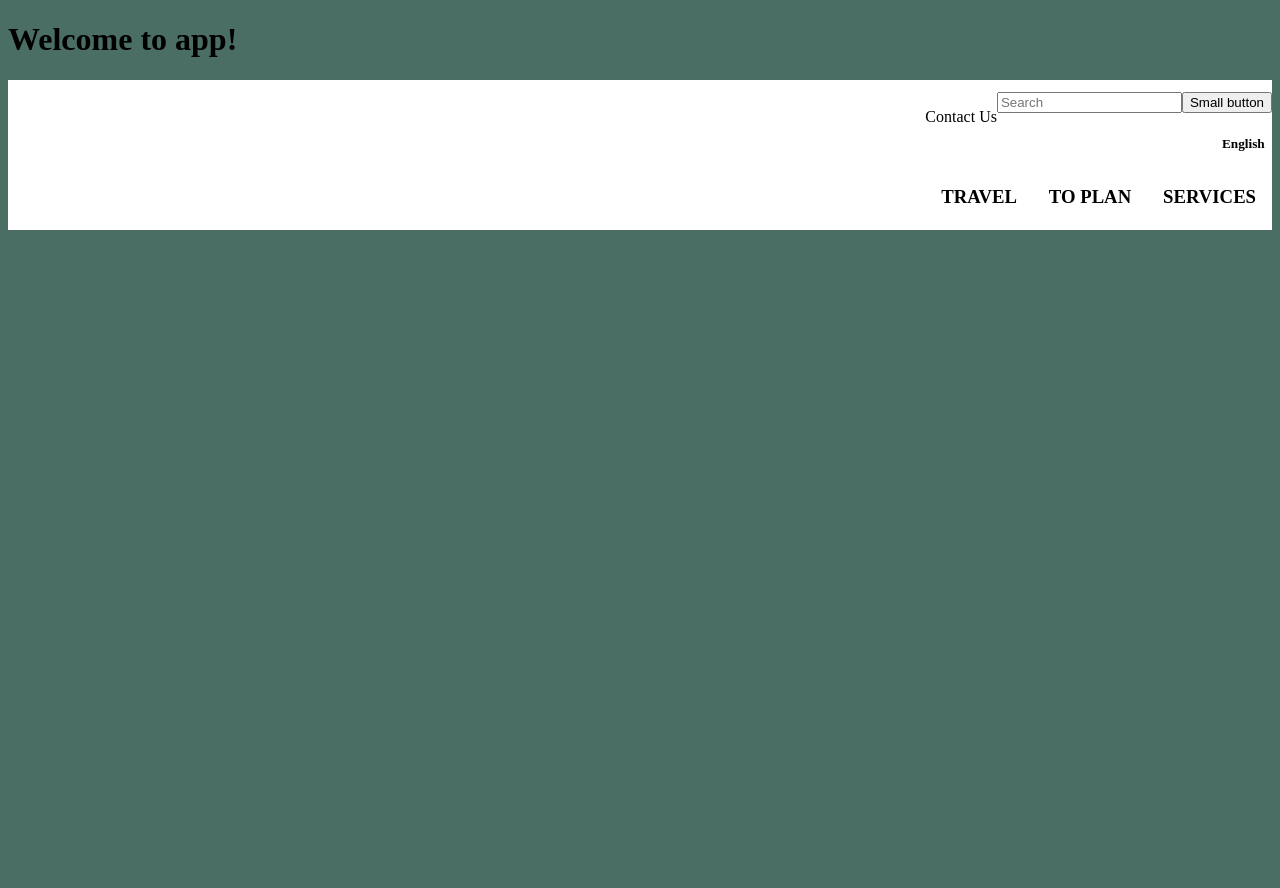
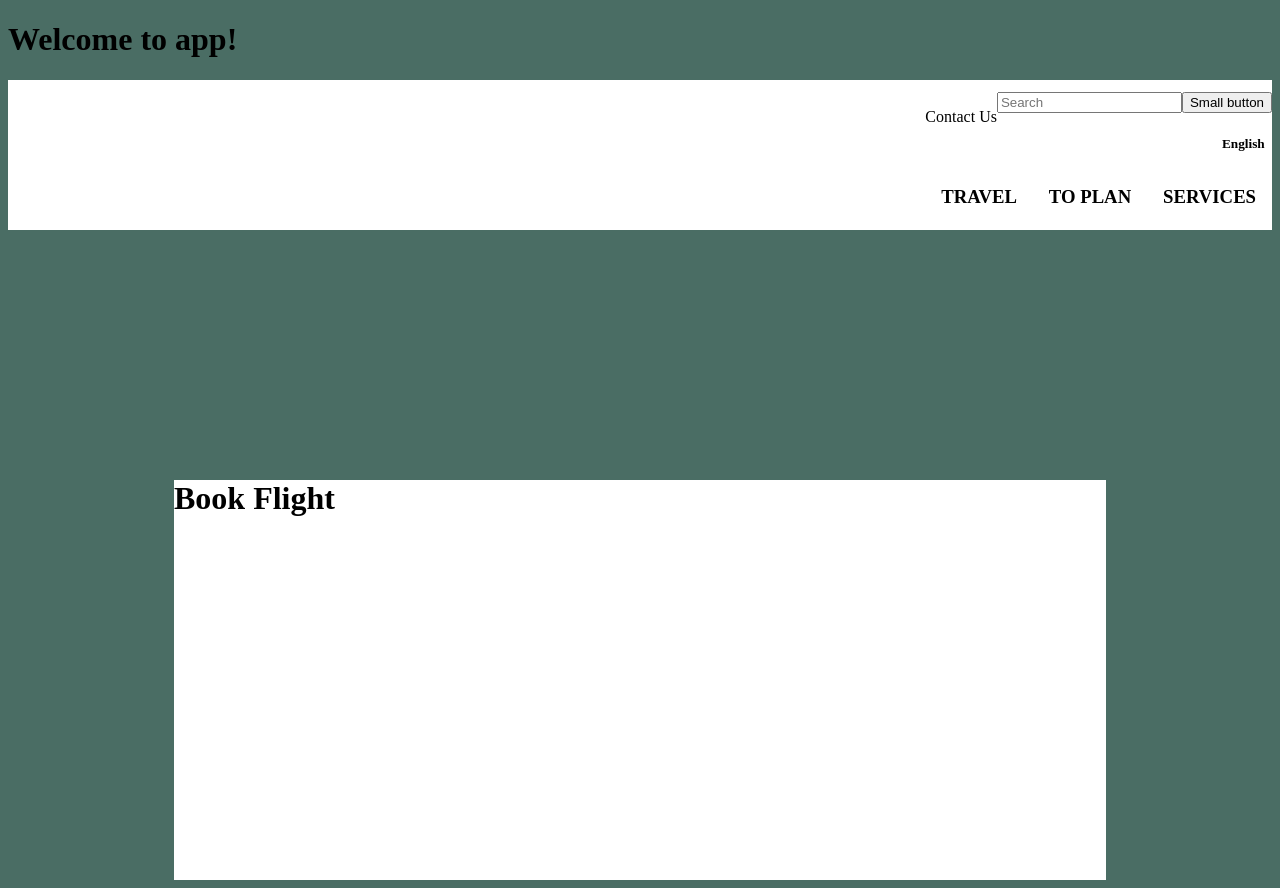
Before and after one commit to eshull/airline, an Angular app: page / in a window 1280 px wide. Before the commit the page ends 800 px from the top, so only its background shows below. Built offline with nearby package versions, Linux system fonts and the light colour scheme.

Commit message:
add book flight component and styling to center on page

```diff
--- a/src/app/app.component.css
+++ b/src/app/app.component.css
@@ -0,0 +1,6 @@
+.main {
+  width: 932px;
+  margin: 0 auto;
+  padding: 0;
+  margin-top: 250px;
+}
--- a/src/app/app.component.html
+++ b/src/app/app.component.html
@@ -3,4 +3,8 @@
     Welcome to {{ title }}!
   </h1>
 <app-nav></app-nav>
+
+<div class="main">
+  <app-book-flight></app-book-flight>
+</div>
 <router-outlet></router-outlet>
--- a/src/app/app.module.ts
+++ b/src/app/app.module.ts
@@ -5,12 +5,14 @@ import { AppRoutingModule } from './app-routing.module';
 
 import { AppComponent } from './app.component';
 import { NavComponent } from './nav/nav.component';
+import { BookFlightComponent } from './book-flight/book-flight.component';
 
 
 @NgModule({
   declarations: [
     AppComponent,
-    NavComponent
+    NavComponent,
+    BookFlightComponent
   ],
   imports: [
     BrowserModule,
--- /dev/null
+++ b/src/app/book-flight/book-flight.component.css
@@ -0,0 +1,5 @@
+.bookFlight {
+  background: white;
+  height: 400px;
+  width: 932px;
+}
--- /dev/null
+++ b/src/app/book-flight/book-flight.component.html
@@ -0,0 +1,4 @@
+<div class="bookFlight">
+  <h1>Book Flight</h1>
+
+</div>
--- /dev/null
+++ b/src/app/book-flight/book-flight.component.ts
@@ -0,0 +1,15 @@
+import { Component, OnInit } from '@angular/core';
+
+@Component({
+  selector: 'app-book-flight',
+  templateUrl: './book-flight.component.html',
+  styleUrls: ['./book-flight.component.css']
+})
+export class BookFlightComponent implements OnInit {
+
+  constructor() { }
+
+  ngOnInit() {
+  }
+
+}
```
Also changed, not shown: 1 other file (tests, documents, lock files or other folders).
